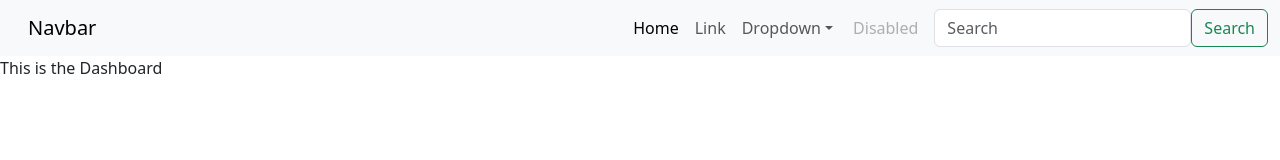
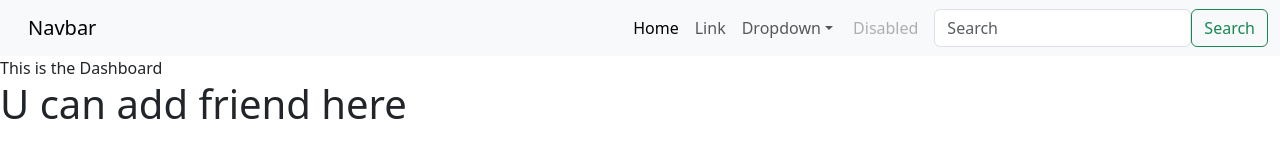
Before and after one commit to harshitraj-112233/Sample-Website-Repo, a plain HTML site: page index.html in a window 1280 px wide. Drawn offline with nearby package versions, Linux system fonts and the light colour scheme.

Commit message:
Friends Adding Facility

```diff
--- a/index.html
+++ b/index.html
@@ -50,8 +50,9 @@
 
     <body>
       This is the Dashboard
+
     </body>
-
+<h1>U can add friend here</h1>
     <!-- Optional JavaScript; choose one of the two! -->
 
     <!-- Option 1: Bootstrap Bundle with Popper -->
```
